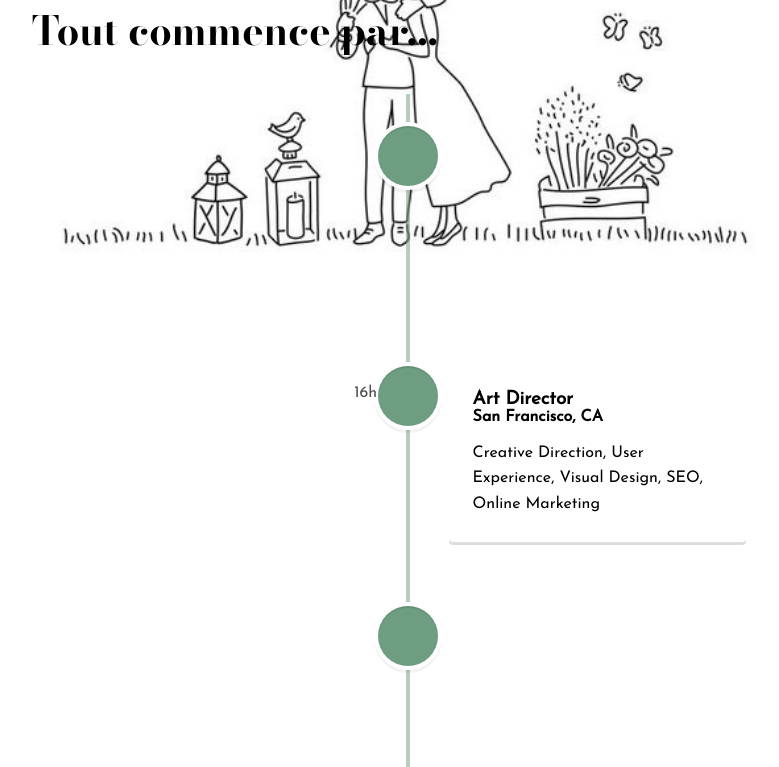
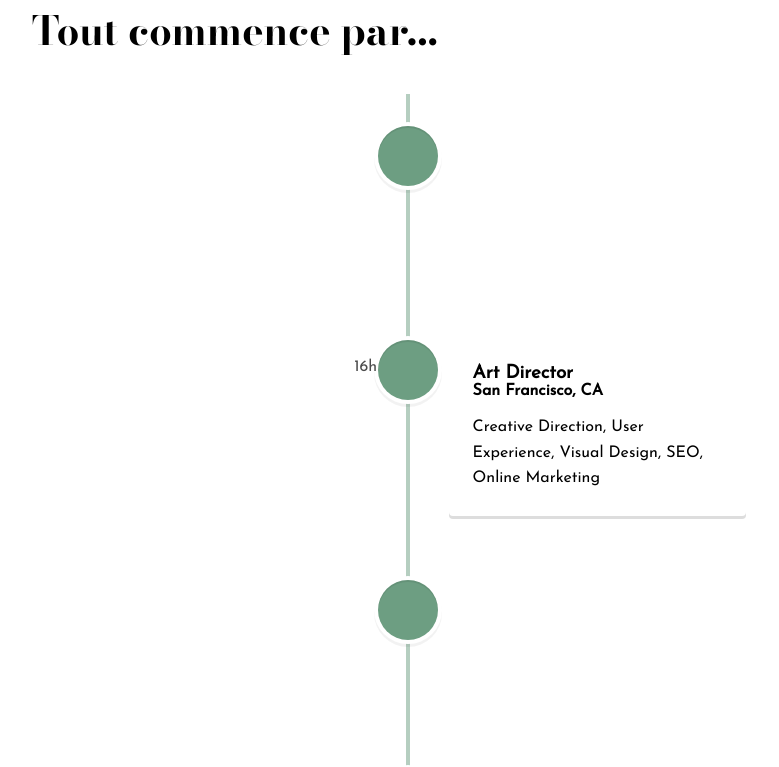
Before and after one commit to tatiana-sthl/wedding, a Next.js app: page / in a window 1280 px wide. Shown: the part 740-1507 px from the top of the page, without its empty margins (232-1011 px from the left). Built offline with nearby package versions, Linux system fonts and the light colour scheme.

Commit message:
try to add an img, fail again

```diff
--- a/src/app/components/timeline.js
+++ b/src/app/components/timeline.js
@@ -11,7 +11,6 @@ const Timeline = () => {
     <VerticalTimeline
       lineColor='rgb(109, 158, 130, 0.5)'
     >
-
       <VerticalTimelineElement
         className="vertical-timeline-element--work"
         date="15h"
@@ -19,10 +18,10 @@ const Timeline = () => {
         iconStyle={{ background: 'rgb(109, 158, 130, 1)', color: '#fff' }}
 
       >
-        <h3 className="vertical-timeline-element-title">Creative Director</h3>
-        <h4 className="vertical-timeline-element-subtitle">Miami, FL</h4>
+        <h3 className="vertical-timeline-element-title">Eglise</h3>
+        <h4 className="vertical-timeline-element-subtitle">Chauffour-lès-Bailly</h4>
         <p>
-          Creative Direction, User Experience, Visual Design, Project Management, Team Leading
+          Rendez-vous à l'Eglise pour la cérémonie religieuse
         </p>
       </VerticalTimelineElement>
       <VerticalTimelineElement
--- a/src/app/page.js
+++ b/src/app/page.js
@@ -2,7 +2,6 @@
 import Timeline  from './components/timeline';
 import Logements  from './components/logements';
 import Rsvp  from './components/rsvp';
-
 
 import styles from './page.module.css';
 import './components/countdown.js';
--- a/src/app/page.module.css
+++ b/src/app/page.module.css
@@ -2,7 +2,6 @@
 
 .customBackground {
   background-position-x: center;
-  background-image: url("../img/bg.png");
   background-repeat: no-repeat;
   background-size: 58% auto;
 }
@@ -127,5 +126,6 @@
 }
 
 .verticaltimelineelementdate {
-  font-size: 20px!important;
+  font-size: 3vw!important;
+  padding: 0 1vw!important;
 }
```
Also changed, not shown: src/img/bg.png (deleted).
